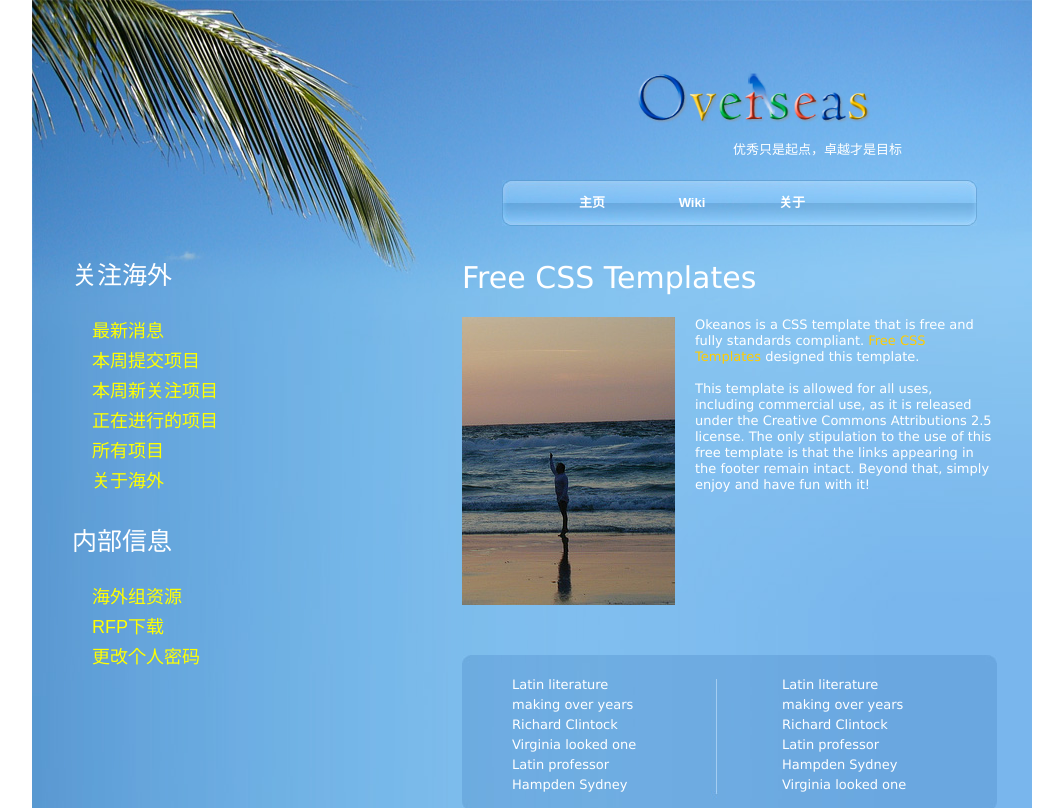
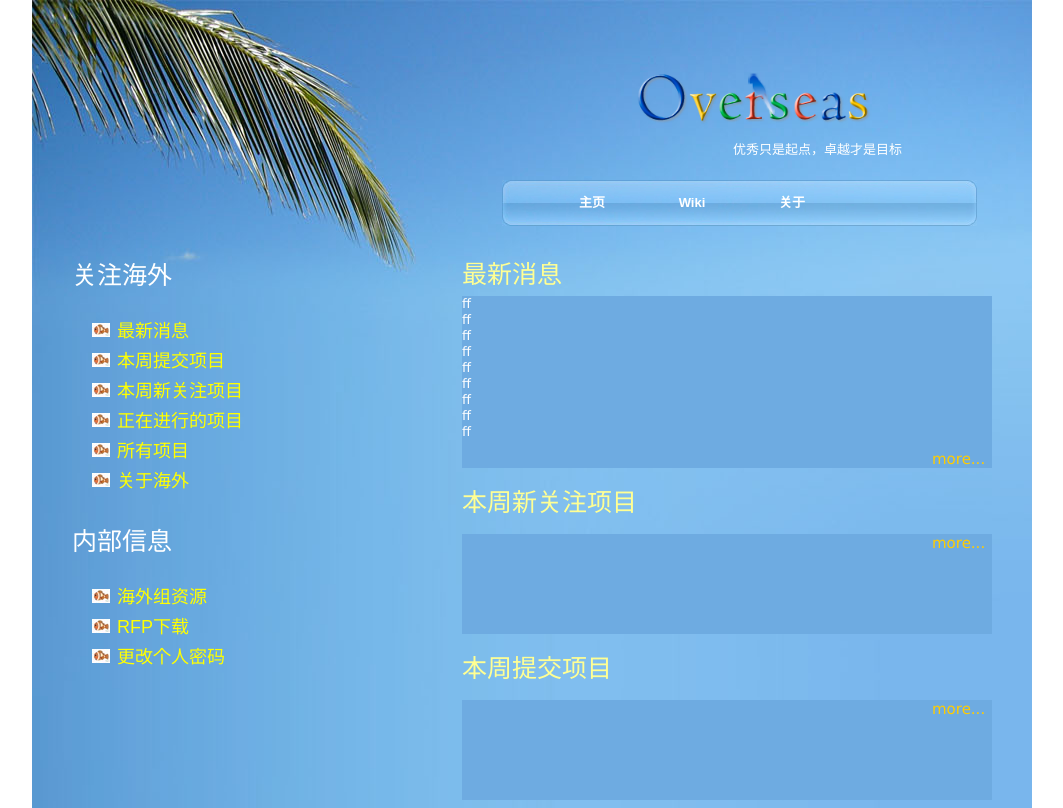
Before and after one commit to doggod999/overseas, a Django app: template template/home.html in a window 1280 px wide. Shown: the top 808 px of the page, without its empty margins (108-1171 px from the left). Run offline with Django 3.2, Linux system fonts and the light colour scheme; the template is opened without the code that fills it, so the values that code supplies are empty.

Commit message:
主页修改

```diff
--- a/static/css/default.css
+++ b/static/css/default.css
@@ -21,7 +21,7 @@ a:hover {
 	width:1000px;
 	text-align:left;
 	margin:0 auto;
-	background:url(/static/images/bg.jpg);
+	background:url(/static/images/seabg.jpg);
 }
 
 .fl{ float:left}
@@ -75,33 +75,46 @@ a:hover {
 }
 
 #nav a:hover {
-	background:url(/static/images/nav_hover.jpg) -10px;
+	background: url(/static/images/nav_hover.jpg) -10px;
 }
 
 /* content */
 #content { }
 
-.main {
+div.main {
 	width:570px;
 	font-family:Verdana, Arial, Helvetica, sans-serif;
 }
 
-#text {
-	width:530px;
+div.main h2 {
+	font-size:25px;
+	padding-bottom:5px;
+	color: #FFFF93;
 }
 
-#text h2 {
-	font-size:30px;
-	padding-bottom:20px;
+div.text {
+	width:530px;
+	min-height: 100px;
+	background: rgb(110,171,225);
+	margin-bottom: 20px;
 }
 
-#text p img {
+div.text p img {
 	float:left;
 	padding:0 20px 0 0;
 }
 
-#text a {
+div.text a {
 	color: #FFCC00;
+}
+
+div.text a:hover {
+	color: #FFCC00;
+}
+
+div.more {
+	font-size: 15px;
+	margin: 10px 0px 0px 470px;
 }
 
 #col {
@@ -163,9 +176,9 @@ ul.menu {
 }
 
 ul.menu li{
-	list-style-type: none;
 	padding-bottom: 5px;
 	margin: 5px 0px 0px 0px;
+	list-style: disc url(/static/images/fish.jpg) inside;
 }
 
 ul.menu a{
--- a/template/home.html
+++ b/template/home.html
@@ -4,6 +4,7 @@
 <meta http-equiv="Content-Type" content="text/html; charset=utf-8" />
 <title>海外组</title>
 <link rel="stylesheet" type="text/css" href="/static/css/default.css" />
+<script type="text/javascript" src="/static/js/jquery.corner.js"></script>
 </head>
 <body>
 <div id="wrap">
@@ -48,43 +49,42 @@
         {% endif %}
       </div>
       <div class="main fr">
-        <div id="text">
-          <h2>Free CSS Templates</h2>
-          <p> <img src="/static/images/img.jpg" alt="" />Okeanos is a CSS template that is free and fully standards compliant. <a href="http://www.free-css-templates.com/">Free CSS Templates</a> designed this template. <br/>
-            <br/>
-            This template is allowed for all uses, including commercial use, as it is released under the Creative Commons Attributions 2.5 license. The only stipulation to the use of this free template is that the links appearing in the footer remain intact. Beyond that, simply enjoy and have fun with it!</p>
+      	<h2>最新消息</h2>
+        <div class="text">
+          	<p>ff</p>
+          	<p>ff</p>
+          	<p>ff</p>
+          	<p>ff</p>
+          	<p>ff</p>
+          	<p>ff</p>
+          	<p>ff</p>
+          	<p>ff</p>
+          	<p>ff</p>
+          	<div class="more"><a href="#">more...</a></div>
+        </div>
+        <h2>本周新关注项目</h2>
+        <div class="text">
+          <div class="more"><a href="#">more...</a></div>
+        </div>
+        <h2>本周提交项目</h2>
+        <div class="text">
+          <div class="more"><a href="#">more...</a></div>
+        </div>
+        <h2>正在进行的项目</h2>
+        <div class="text">
+        dd
+          <div class="more"><a href="#">more...</a></div>
         </div>
         <div class="clearfix"></div>
-        <div id="col">
-          <div class="first fl">
-            <ul>
-              <li><a href="#">Latin literature </a></li>
-              <li><a href="#">making over years </a></li>
-              <li><a href="#">Richard Clintock </a></li>
-              <li><a href="#">Virginia looked one</a></li>
-              <li><a href="#">Latin professor </a></li>
-              <li><a href="#">Hampden Sydney </a></li>
-            </ul>
-          </div>
-          <div class=" fl ">
-            <ul>
-              <li><a href="#">Latin literature </a></li>
-              <li><a href="#">making over years </a></li>
-              <li><a href="#">Richard Clintock </a></li>
-              <li><a href="#">Latin professor </a></li>
-              <li><a href="#">Hampden Sydney </a></li>
-              <li><a href="#">Virginia looked one</a></li>
-            </ul>
-          </div>
-        </div>
       </div>
-      <!-- /content -->
     </div>
+     <!-- /content -->
+
     <div class="clearfix"></div>
     <div id="footer">
       <div id="ftinner">
         <div class="ftlink fl">
-          <p id="copyright">© 2008. All Rights Reserved. Power by <a href="#">Dian Overseas.</a><br/>
+          <p id="copyright">© 2008. All Rights Reserved. Power by <a href="/home/">Dian Overseas.</a><br/>
             Designed by <a href="http://www.free-css-templates.com/">Free CSS Templates</a>, Thanks to <a href="http://www.injuryexperts.com/">Personal Injury Attorney</a></p>
         </div>
       </div>
```
Also changed, not shown: static/images/bg.jpg (deleted), static/images/fish.jpg, static/images/img.jpg (deleted), static/images/seabg.jpg (added), static/js/jquery.corner.js (added).
